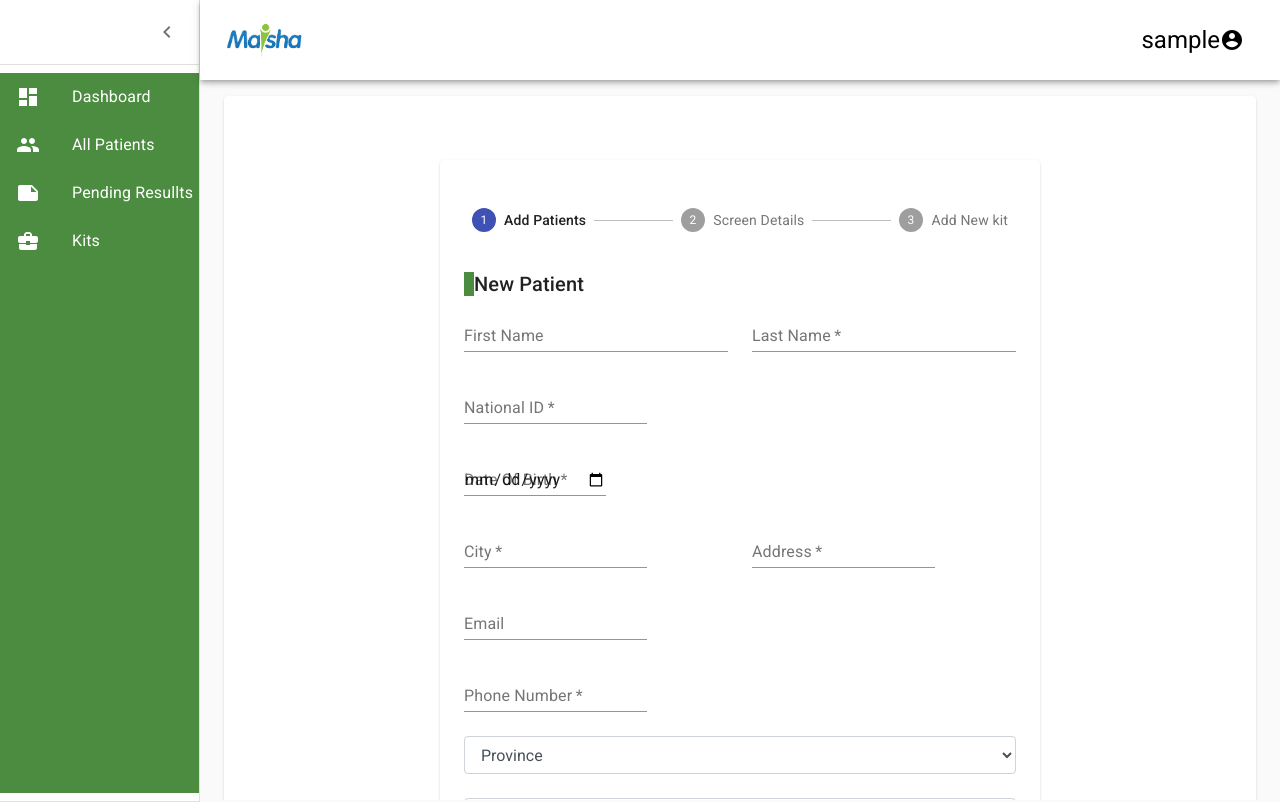
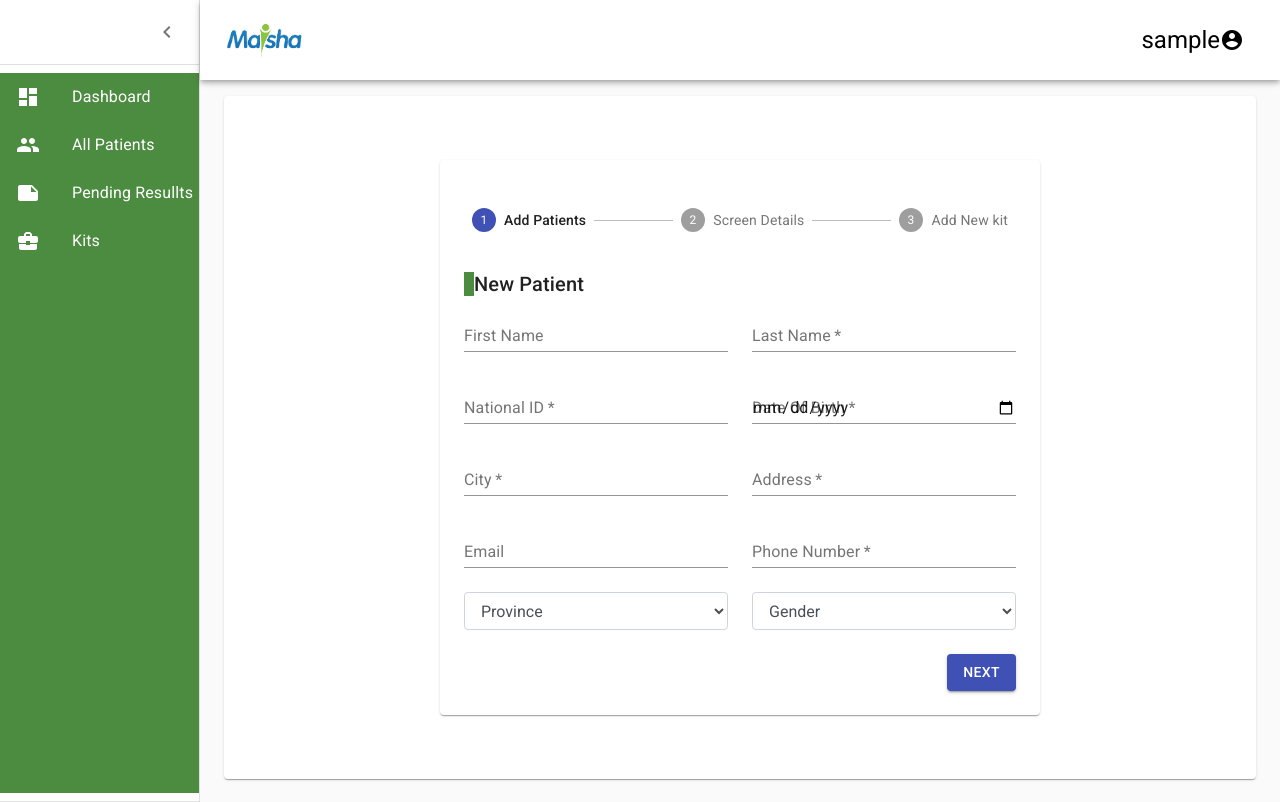
Before and after one commit to tinashediego/react-frontend, a React (Create React App) app: page /agent in a window 1280 px wide. Built offline with nearby package versions, Linux system fonts and the light colour scheme; sample sign-in values are in the browser's storage.

Commit message:
Add files via upload

```diff
--- a/src/app/components/Agent/AddPatients.js
+++ b/src/app/components/Agent/AddPatients.js
@@ -111,43 +111,43 @@ const AddPatient  = () =>{
       onChange={e=>setPatient({ ...patientData ,lastName:e.target.value})}
       placeholder="Last Name" fullWidth required />
         </Grid>
-        <Grid item xs={12}>
+        <Grid item xs={12} sm={6}>
     <TextField label="National ID"
     value={patientData.nationalIdOrPassportNumber}
     onChange={e=>setPatient({ ...patientData ,nationalIdOrPassportNumber:e.target.value})}
     placeholder="National ID" required
-          />
+     fullWidth     />
         </Grid>
-        <Grid item xs={12}>
+        <Grid item xs={12} sm={6}>
         <TextField label="Date Of Birth" type="date" name="password"
         value={patientData.dateOfBirth}
         onChange={e=>setPatient({ ...patientData ,dateOfBirth:e.target.value})}
-        placeholder="Date of Birth" required />
+        placeholder="Date of Birth" fullWidth required />
         </Grid>
         <Grid item xs={12} sm={6}>
         <TextField label="City"
       value={patientData.city}
       onChange={e=>setPatient({ ...patientData ,city:e.target.value})}
-placeholder="City" required/>
+      placeholder="City" fullWidth required/>
         </Grid>
         <Grid item xs={12} sm={6}>
         <TextField label="Address" value={patientData.address}
-      onChange={e=>setPatient({ ...patientData ,address:e.target.value})} placeholder="Address" required />
+        onChange={e=>setPatient({ ...patientData ,address:e.target.value})}
+        placeholder="Address" fullWidth required />
         </Grid>
         <Grid item xs={12} sm={6}>
-        <TextField type="email"  label="Email"
-    value={patientData.email}
-      onChange={e=>setPatient({ ...patientData ,email:e.target.value})} placeholder="Email" />
+        <TextField type="email"  label="Email" value={patientData.email}
+        onChange={e=>setPatient({ ...patientData ,email:e.target.value})}
+        placeholder="Email" fullWidth />
         </Grid>
-        <Grid item xs={12}>
+        <Grid item xs={12} sm={6}>
         <TextField label="Phone Number" value={patientData.phoneNumber}
-  onChange={e=>setPatient({ ...patientData ,phoneNumber:e.target.value})} placeholder="Phone Number/ Next of Kin's Phone Number" required  />
+        onChange={e=>setPatient({ ...patientData ,phoneNumber:e.target.value})}
+        placeholder="Phone Number/ Next of Kin's Phone Number" fullWidth required  />
         </Grid>
-
-
-        <Grid item xs={12}>
+        <Grid item xs={12} sm={6}>
         <Input type="select" name="group"  value={patientData.province}
-      onChange={e=>setPatient({ ...patientData ,province:e.target.value})}>
+        onChange={e=>setPatient({ ...patientData ,province:e.target.value})}>
               <option>Province</option>
               <option value="BULAWAYO">BULAWAYO</option>
               <option value="HARARE">HARARE</option>
@@ -162,7 +162,7 @@ placeholder="City" required/>
 
               </Input>
         </Grid>
-        <Grid item xs={12}>
+        <Grid item xs={12} sm={6}>
         <Input type="select" name="gender" value={patientData.gender}
   onChange={e=>setPatient({ ...patientData ,gender:e.target.value})}  id="gender">
   <option>Gender</option>
--- a/src/app/components/Agent/MyTests.js
+++ b/src/app/components/Agent/MyTests.js
@@ -85,7 +85,7 @@ export default function Checkout() {
   };
 
   const handleBack = () => {
-    setActiveStep(activeStep + 1);
+    setActiveStep(activeStep - 1);
   };
 
   return (
@@ -130,7 +130,7 @@ export default function Checkout() {
             )}
           </React.Fragment>
         </Paper>
-        <Copyright />
+
       </main>
     </React.Fragment>
   );
```
